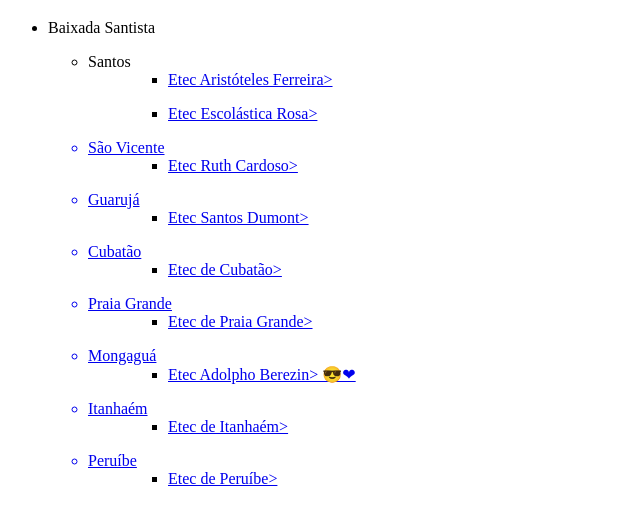
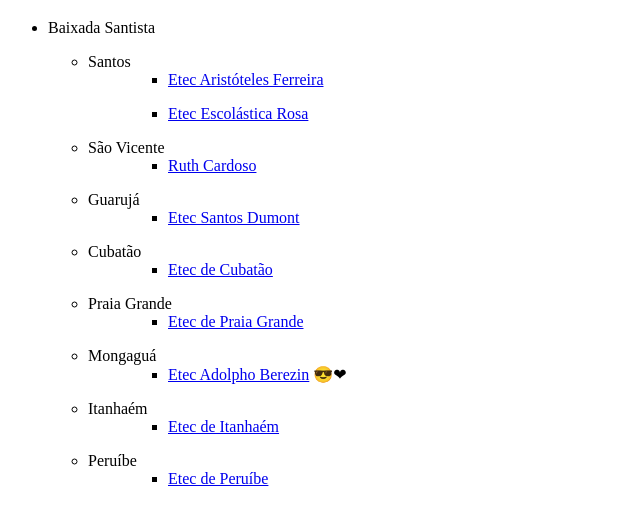
Before and after one commit to allangr-eab/Etecs-baixada-santista, a plain HTML site: page index.html in a window 1280 px wide. Shown: the part 61-586 px from the top of the page, without its empty margins (0-640 px from the left). Drawn offline with Linux system fonts and the light colour scheme.

Commit message:
etecs da baixada santista

```diff
--- a/index.html
+++ b/index.html
@@ -7,6 +7,7 @@
     <title>Etecs Baixada Santista</title>
 </head>
 <body>
+
     <h1>Etecs Baixada Santista</h1>
 
         <Ul>
@@ -19,10 +20,10 @@
                 <Ol>
                     <Ul>
                         <li>
-                            <a href="http://etecaf.com.br/" alvo="_blank">Etec Aristóteles Ferreira>
+                            <a href="http://etecaf.com.br/" alvo="_blank">Etec Aristóteles Ferreira</a>
                         </P>
                         <li>
-                            <a href="http://www.etecescolasticarosa.com.br/" target="_blank">Etec Escolástica Rosa>
+                            <a href="http://www.etecescolasticarosa.com.br/" target="_blank">Etec Escolástica Rosa</a>
                         </P>
                     </Ul>
                 </Ol>
@@ -35,7 +36,7 @@
                 <Ol>
                     <Ul>
                         <li>
-                            <a href="http://etecdrc.com.br/" alvo="_blank">Etec Ruth Cardoso>
+                            <a href="http://etecdrc.com.br/" alvo="_blank">Ruth Cardoso</a>
                         </li>
                     </Ul>
                 </Ol>
@@ -48,7 +49,7 @@
                 <Ol>
                     <Ul>
                         <li>
-                            <a href="http://etecsantosdumont.com.br/" alvo="_blank">Etec Santos Dumont>
+                            <a href="http://etecsantosdumont.com.br/" alvo="_blank">Etec Santos Dumont</a>
                         </li>
                     </Ul>
                 </Ol>
@@ -61,7 +62,7 @@
                 <Ol>
                     <Ul>
                         <li>
-                            <a href="http://www.etecubatao.com.br/" alvo="_blank">Etec de Cubatão>
+                            <a href="http://www.etecubatao.com.br/" alvo="_blank">Etec de Cubatão</a>
                         </li>
                     </Ul>
                 </Ol>
@@ -74,7 +75,7 @@
                 <Ol>
                     <Ul>
                         <li>
-                            <a href="https://www.etecpg.com.br/" alvo="_blank">Etec de Praia Grande>
+                            <a href="https://www.etecpg.com.br/" alvo="_blank">Etec de Praia Grande</a>
                         </li>
                     </Ul>
                 </Ol>
@@ -87,7 +88,7 @@
                 <Ol>
                     <Ul>
                         <li>
-                            <a href="http://eteab.com.br/" alvo="_blank">Etec Adolpho Berezin> 😎❤
+                            <a href="http://eteab.com.br/" alvo="_blank">Etec Adolpho Berezin</a> 😎❤
                         </li>
                     </Ul>
                 </Ol>
@@ -100,7 +101,7 @@
                 <Ol>
                     <Ul>
                         <li>
-                            <a href="https://www.etecitanhaem.com.br/" alvo="_blank">Etec de Itanhaém>
+                            <a href="https://www.etecitanhaem.com.br/" alvo="_blank">Etec de Itanhaém</a>
                         </li>
                     </Ul>
                 </Ol>
@@ -113,7 +114,7 @@
                 <Ol>
                     <Ul>
                         <li>
-                            <a href="http://etecperuibe.com.br/" alvo="_blank">Etec de Peruíbe>
+                            <a href="http://etecperuibe.com.br/" alvo="_blank">Etec de Peruíbe</a>
                         </li>
                     </Ul>
                 </Ol>
```
